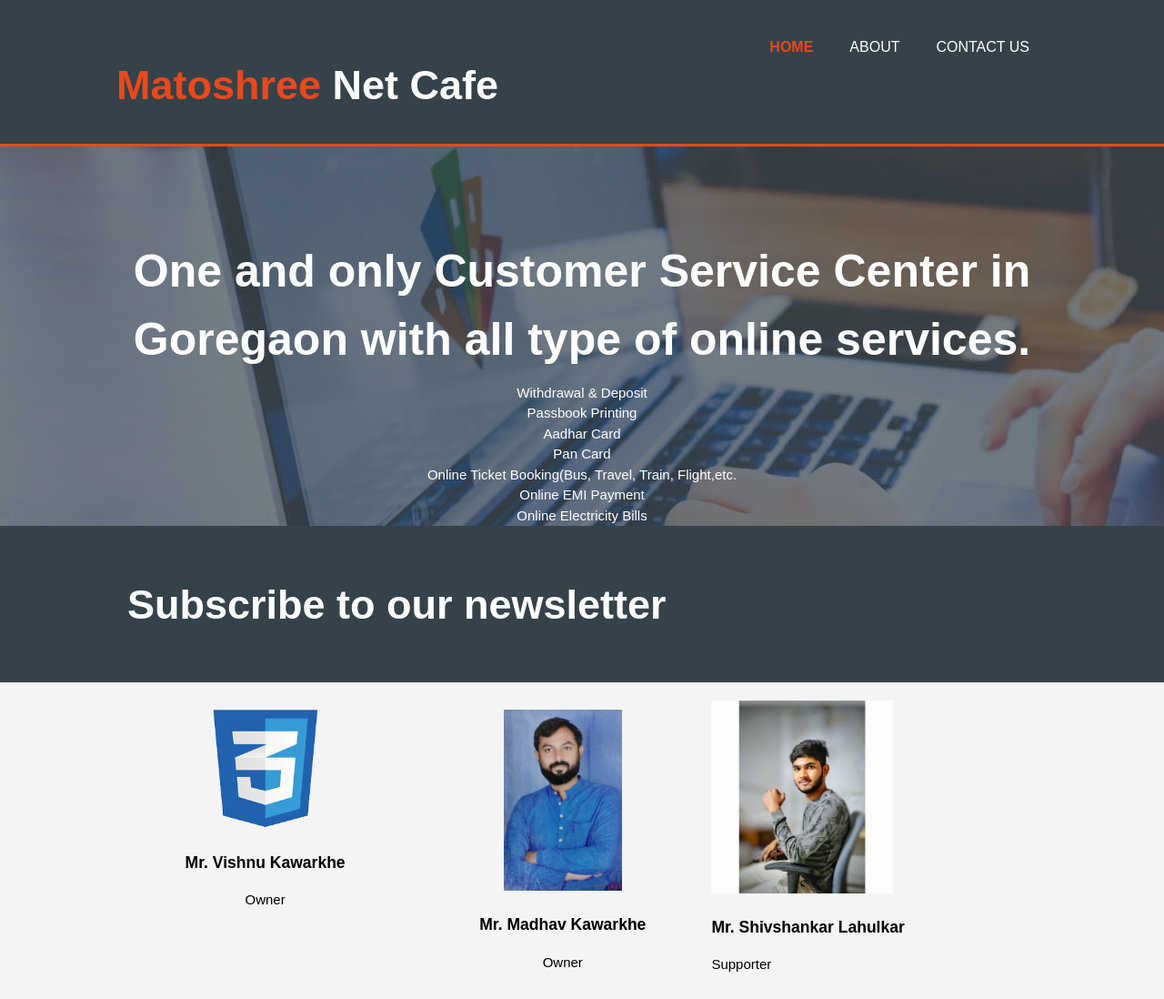
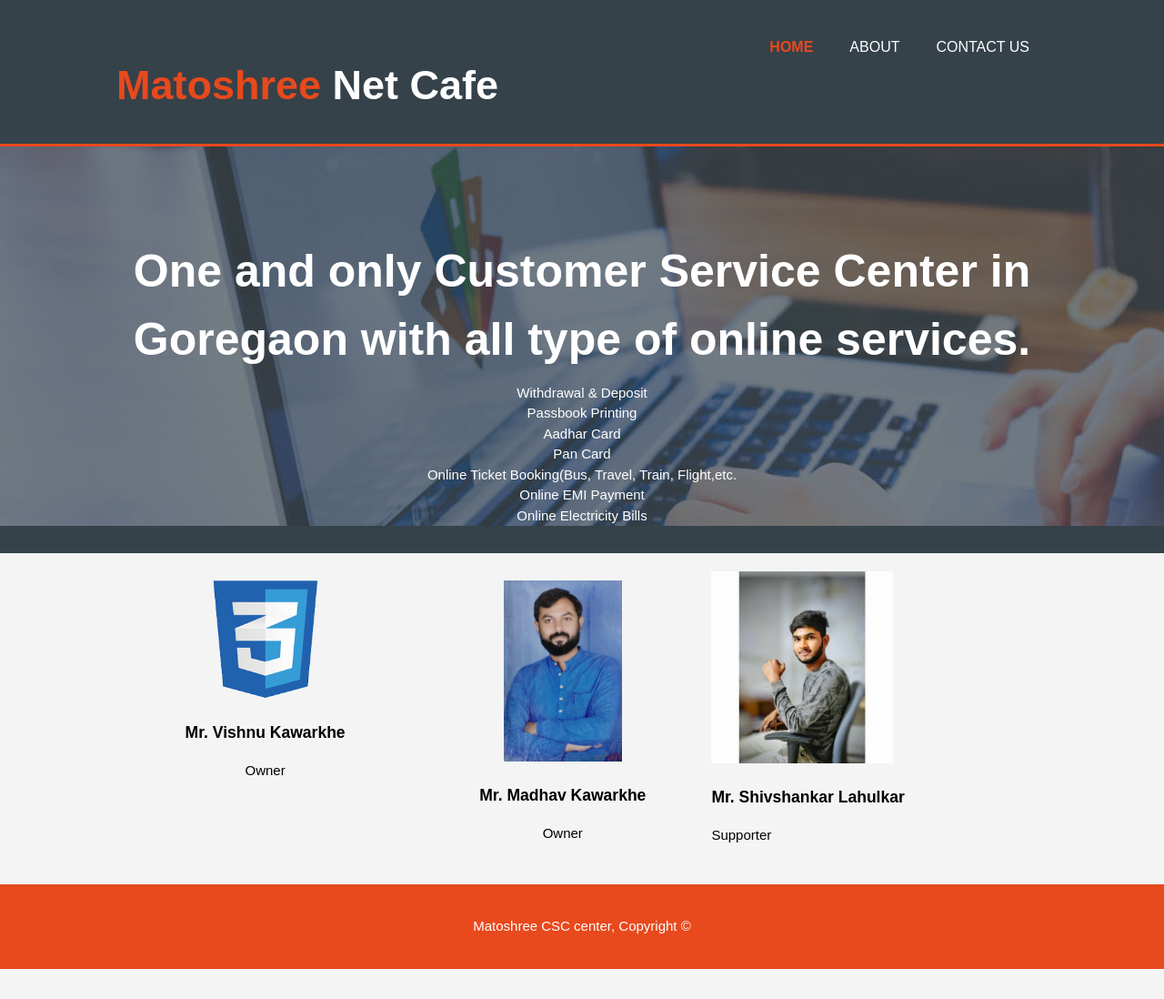
Before and after one commit to ChetanKawarkhe/matoshree, a plain HTML site: page index.html in a window 1280 px wide. Shown: the top 1098 px of the page at 91% size. After the commit the page ends 1065 px from the top, so only its background shows below. Drawn offline with Linux system fonts and the light colour scheme.

Commit message:
<h1>Subscribe to our newsletter</h1>

```diff
--- a/index.html
+++ b/index.html
@@ -41,7 +41,6 @@
   <section id="newsletter">
     <div class="container">
 
-      <h1>Subscribe to our newsletter</h1>
     </div>
   </section>
 
```
